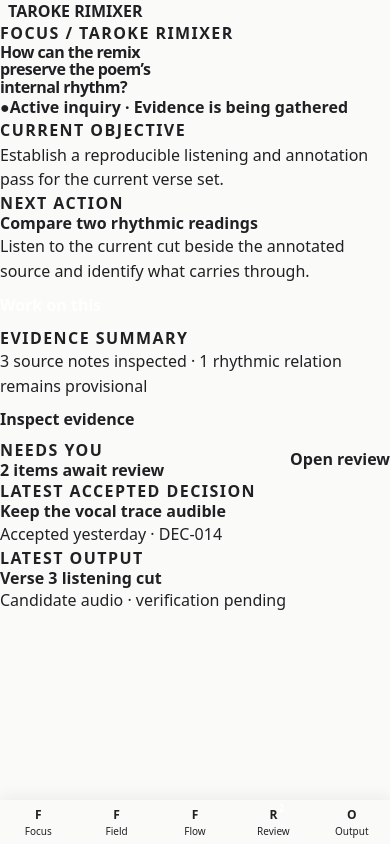
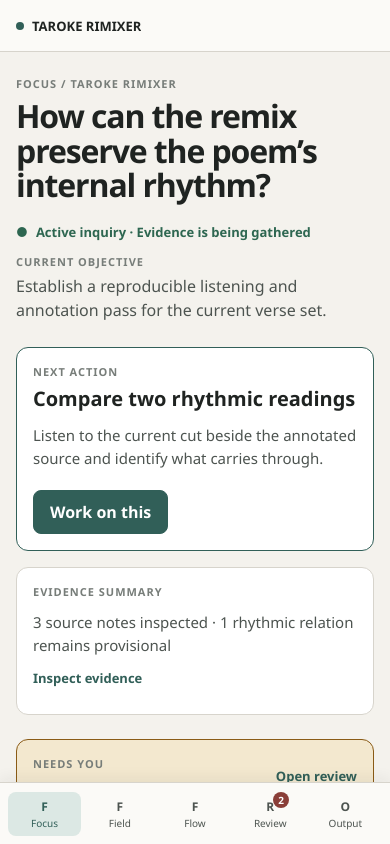
Before and after one commit to mozareeduge/mozare-workbench, a React (Vite) app: page / in a window 390 px wide. Shown: the top 844 px of the page. Built offline with nearby package versions, Linux system fonts and the light colour scheme.

Commit message:
feat(web): harden responsive navigation/layout across required matrix (TASK-P08-01)

```diff
--- a/src/web/components/MissionSheet.tsx
+++ b/src/web/components/MissionSheet.tsx
@@ -70,7 +70,10 @@ export function MissionSheet({ target, objective, onStart, onDraft }: MissionShe
         <p className="card-label">Guided mission</p>
         <h2 id="mission-sheet-heading">Compose mission</h2>
 
-        <section aria-labelledby="mission-section-target">
+        {/* SCN-RSP-05: the sheet body scrolls while the decision actions stay
+            pinned as a fixed footer (compact/mobile shell, UI/layout-contracts.md). */}
+        <div className="mission-body">
+          <section aria-labelledby="mission-section-target">
           <h3>Target</h3>
           <input
             aria-label="Target"
@@ -116,17 +119,11 @@ export function MissionSheet({ target, objective, onStart, onDraft }: MissionShe
               Start needs at least one observable acceptance criterion — add one above; your edits are kept.
             </p>
           )}
-          <button type="button" className="button button-primary" disabled={!canStart} onClick={tryStart}>
-            Start mission
-          </button>
-          <button type="button" className="text-action" onClick={saveDraft}>
-            Save as draft
-          </button>
         </section>
 
-        <button type="button" className="text-action" onClick={() => setAdvancedOpen(true)}>
-          Advanced
-        </button>
+          <button type="button" className="text-action" onClick={() => setAdvancedOpen(true)}>
+            Advanced
+          </button>
 
         {advancedOpen && (
           <section aria-labelledby="mission-section-agent">
@@ -154,6 +151,16 @@ export function MissionSheet({ target, objective, onStart, onDraft }: MissionShe
         )}
 
         {packetPreview && <p className="quiet">{DETERMINISTIC_CONTEXT} Packet {packetPreview.id} compiled ({packetPreview.budget.estimated_tokens} tokens).</p>}
+        </div>
+
+        <div className="mission-sheet-actions">
+          <button type="button" className="button button-primary" disabled={!canStart} onClick={tryStart}>
+            Start mission
+          </button>
+          <button type="button" className="text-action" onClick={saveDraft}>
+            Save as draft
+          </button>
+        </div>
       </div>
     </div>
   );
--- a/src/web/styles/flow.css
+++ b/src/web/styles/flow.css
@@ -3,4 +3,4 @@
 .flow-card{display:grid;gap:var(--s-2);padding:var(--s-4);border:1px solid var(--c-line);border-radius:var(--r-card);background:var(--c-surface-raised)}.flow-card-owner{margin:0;color:var(--c-ink-3);font-size:var(--text-label);font-weight:700;letter-spacing:.06em;text-transform:uppercase}.flow-card h3{margin:0;font-size:var(--text-body);line-height:1.35;overflow-wrap:anywhere}.flow-card-progress{display:flex;align-items:center;gap:var(--s-2);margin:0;color:var(--c-ink-2);font-size:var(--text-small)}.flow-progress-track{display:inline-block;width:72px;height:6px;border-radius:99px;background:var(--c-surface-inset);overflow:hidden}.flow-progress-fill{display:block;height:100%;background:var(--c-positive)}.flow-card-blocker{display:flex;flex-wrap:wrap;align-items:center;gap:var(--s-2);margin:0;padding:var(--s-2) var(--s-3);border:1px solid var(--c-danger);border-radius:var(--r-control);background:var(--c-danger-soft);color:var(--c-danger);font-size:var(--text-small)}.flow-blocked-icon{display:inline-grid;place-items:center;width:18px;height:18px;border-radius:50%;background:var(--c-danger);color:#fff;font-weight:700;font-size:12px}.flow-blocker-route{min-height:32px;padding:0 var(--s-3);border:1px solid var(--c-danger);border-radius:var(--r-control);background:var(--c-surface-raised);color:var(--c-danger);font-weight:600}.flow-card-review-note{margin:0;color:var(--c-info);font-size:var(--text-small);font-weight:600}
 .flow-card-subtasks{font-size:var(--text-small)}.flow-card-subtasks summary{cursor:pointer;color:var(--c-accent);font-weight:600}.flow-card-subtasks ul{display:grid;gap:var(--s-1);margin:var(--s-2) 0 0;padding:0 0 0 var(--s-4);color:var(--c-ink-2)}.flow-card-subtasks li.is-done{color:var(--c-ink-3);text-decoration:line-through}
 .flow-mobile{display:none}.flow-filter{display:flex;flex-wrap:wrap;gap:var(--s-2);margin-bottom:var(--s-4)}.flow-filter button{min-height:40px;padding:0 var(--s-3);border:1px solid var(--c-line);border-radius:99px;background:var(--c-surface-raised);color:var(--c-ink);font-weight:600}.flow-filter button.is-active{border-color:var(--c-accent);background:var(--c-accent-soft);color:var(--c-accent)}.flow-mobile-cards{display:grid;gap:var(--s-3);margin:0;padding:0;list-style:none}
-@media(max-width:700px){.flow-heading{display:grid}.flow-board{display:none}.flow-mobile{display:block}}
+@media(max-width:759px){.flow-heading{display:grid}.flow-board{display:none}.flow-mobile{display:block}}
--- a/src/web/styles/output.css
+++ b/src/web/styles/output.css
@@ -26,5 +26,5 @@
 .artifact-technical dt{color:var(--c-ink-3);font-size:var(--text-label);font-weight:700;letter-spacing:.06em;text-transform:uppercase}
 .artifact-technical dd{margin:0;overflow-wrap:anywhere;color:var(--c-ink-2);font-size:var(--text-small);font-family:var(--font-mono, monospace)}
 .artifact-primary-action{margin:var(--s-1) 0 0;color:var(--c-ink-3);font-size:var(--text-label);font-weight:700;letter-spacing:.06em;text-transform:uppercase}
-@media(max-width:1100px){.output-gallery{grid-template-columns:repeat(2,minmax(0,1fr))}}
-@media(max-width:700px){.output-heading{display:grid}.output-gallery{grid-template-columns:minmax(0,1fr)}}
+@media(max-width:1179px){.output-gallery{grid-template-columns:repeat(2,minmax(0,1fr))}}
+@media(max-width:759px){.output-heading{display:grid}.output-gallery{grid-template-columns:minmax(0,1fr)}}
--- a/src/web/styles/review.css
+++ b/src/web/styles/review.css
@@ -70,5 +70,5 @@
 .review-sheet-actions{display:flex;justify-content:flex-end;gap:var(--s-2);margin-top:var(--s-2)}
 .review-sheet-actions button{min-height:40px;padding:0 var(--s-4);border:1px solid var(--c-line);border-radius:var(--r-control);background:var(--c-surface-raised);color:var(--c-ink);font-weight:600}
 .review-sheet-actions .button-primary{border-color:var(--c-accent);background:var(--c-accent);color:var(--c-on-accent,#fff)}
-@media(max-width:1100px){.review-layout{grid-template-columns:280px minmax(0,1fr)}}
-@media(max-width:700px){.review-heading{display:grid}.review-layout{grid-template-columns:minmax(0,1fr);border:0;min-height:0}.review-queue-pane{border-right:0;max-height:none}.review-detail-pane{max-height:none;padding:var(--s-3)}.review-back{display:inline-block}.review-detail-pane{display:none}.review-layout.is-mobile-detail-open .review-detail-pane{display:block}.review-layout.is-mobile-detail-open .review-queue-pane{display:none}.review-decision-bar{position:sticky;bottom:0}}
+@media(max-width:1179px){.review-layout{grid-template-columns:280px minmax(0,1fr)}}
+@media(max-width:759px){.review-heading{display:grid}.review-layout{grid-template-columns:minmax(0,1fr);border:0;min-height:0}.review-queue-pane{border-right:0;max-height:none}.review-detail-pane{max-height:none;padding:var(--s-3)}.review-back{display:inline-block}.review-detail-pane{display:none}.review-layout.is-mobile-detail-open .review-detail-pane{display:block}.review-layout.is-mobile-detail-open .review-queue-pane{display:none}.review-decision-bar{position:sticky;bottom:0}}
--- a/src/web/styles/tokens.css
+++ b/src/web/styles/tokens.css
@@ -1,5 +1,80 @@
+/* Shipped design tokens (TASK-P08-01).
+ * Source of truth: UI/design-tokens.css (AUTHORITY/03_DESIGN_UIUX_BLUEPRINTS.md).
+ * Layout tokens here back the responsive contract in UI/layout-contracts.md:
+ * wide rail 72px (>=1180), compact rail 56px (760–1179), mobile bottom bar 62px
+ * (<760), surface paddings, workspace max width, spacing/type scale. The
+ * prefers-reduced-motion block and bidi/code base isolation land with
+ * TASK-P08-02; this file ships the token inventory itself. */
 :root {
-  color: #202124;
-  background: #fafaf8;
-  font-family: system-ui, sans-serif;
+  color-scheme: light;
+
+  --font-ui: "Segoe UI Variable", "Segoe UI", Inter, system-ui, -apple-system, BlinkMacSystemFont, sans-serif;
+  --font-reading: ui-serif, Georgia, "Times New Roman", serif;
+  --font-fa: Vazirmatn, "Noto Sans Arabic", Tahoma, "Segoe UI", sans-serif;
+  --font-mono: "Cascadia Code", "SFMono-Regular", Consolas, monospace;
+
+  --c-canvas: #f4f2ed;
+  --c-surface: #fbfaf7;
+  --c-surface-raised: #ffffff;
+  --c-surface-inset: #ece9e2;
+  --c-ink: #1f2321;
+  --c-ink-2: #4d5450;
+  --c-ink-3: #777d79;
+  --c-line: #d7d4cc;
+  --c-line-strong: #aaa79f;
+  --c-accent: #315f58;
+  --c-accent-soft: #dce8e4;
+  --c-on-accent: #ffffff;
+  --c-positive: #2d6650;
+  --c-positive-soft: #dfece5;
+  --c-warning: #8a5b16;
+  --c-warning-soft: #f3e8cf;
+  --c-danger: #8a3e38;
+  --c-danger-soft: #f3dfdd;
+  --c-info: #4d5f7c;
+  --c-info-soft: #e2e7ef;
+
+  --shadow-overlay: 0 18px 48px rgba(31, 35, 33, .16), 0 2px 10px rgba(31, 35, 33, .08);
+  --shadow-float: 0 8px 24px rgba(31, 35, 33, .10);
+
+  --r-control: 8px;
+  --r-card: 12px;
+  --r-overlay: 16px;
+
+  --s-1: 4px;
+  --s-2: 8px;
+  --s-3: 12px;
+  --s-4: 16px;
+  --s-5: 20px;
+  --s-6: 24px;
+  --s-8: 32px;
+  --s-10: 40px;
+  --s-12: 48px;
+  --s-16: 64px;
+
+  --text-display: clamp(2rem, 3vw, 2.75rem);
+  --text-h1: 1.75rem;
+  --text-h2: 1.25rem;
+  --text-h3: .9375rem;
+  --text-body: .9375rem;
+  --text-small: .8125rem;
+  --text-label: .6875rem;
+
+  --rail-wide: 72px;
+  --rail-compact: 56px;
+  --topbar: 56px;
+  --mobile-topbar: 52px;
+  --mobile-nav: 62px;
+  --inspector: 392px;
+  --review-queue: 320px;
+  --content-max: 1180px;
+  --reading-max: 72ch;
+  --explanation-max: 64ch;
+
+  --motion-fast: 140ms;
+  --motion-normal: 200ms;
+  --ease-standard: cubic-bezier(.2, .7, .2, 1);
 }
+
+* { box-sizing: border-box; }
+html { background: var(--c-canvas); color: var(--c-ink); font-family: var(--font-ui); }
--- a/src/web/surfaces/Field.tsx
+++ b/src/web/surfaces/Field.tsx
@@ -25,7 +25,11 @@ type ConnectState = { active: boolean; source: Node | null };
 type PendingConnection = { source: Node; target: Node };
 
 export function Field() {
-  const [mode, setMode] = useState<'map' | 'list'>('map');
+  // SCN-X-03: on mobile (width < 760) Field opens list-first; the graph stays
+  // reachable as a deliberate Map toggle (TEST-014 / TASK-P08-01).
+  const [mode, setMode] = useState<'map' | 'list'>(() =>
+    typeof window !== 'undefined' && window.matchMedia('(max-width: 759px)').matches ? 'list' : 'map',
+  );
   const [selected, setSelected] = useState<{ kind: 'object'; value: Node } | { kind: 'relation'; value: typeof relation }>({ kind: 'object', value: nodes[0] });
   const [positions, setPositions] = useState<Record<string, { x: number; y: number }>>({});
   const drag = useRef<{ id: string; x: number; y: number } | null>(null);
```
Also changed, not shown: src/web/styles/app.css, src/web/styles/field.css, 1 other file (tests, documents, lock files or other folders).
